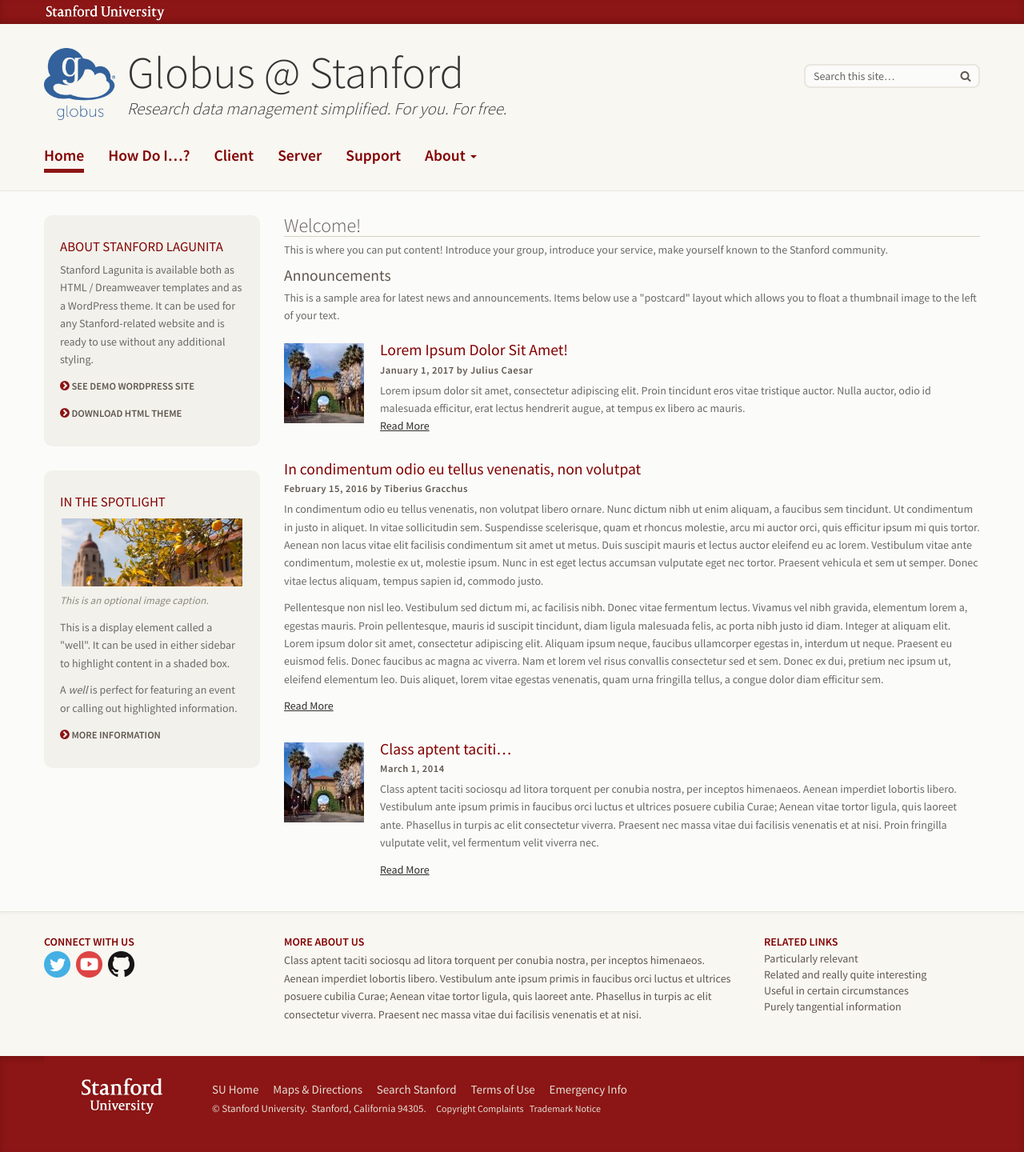
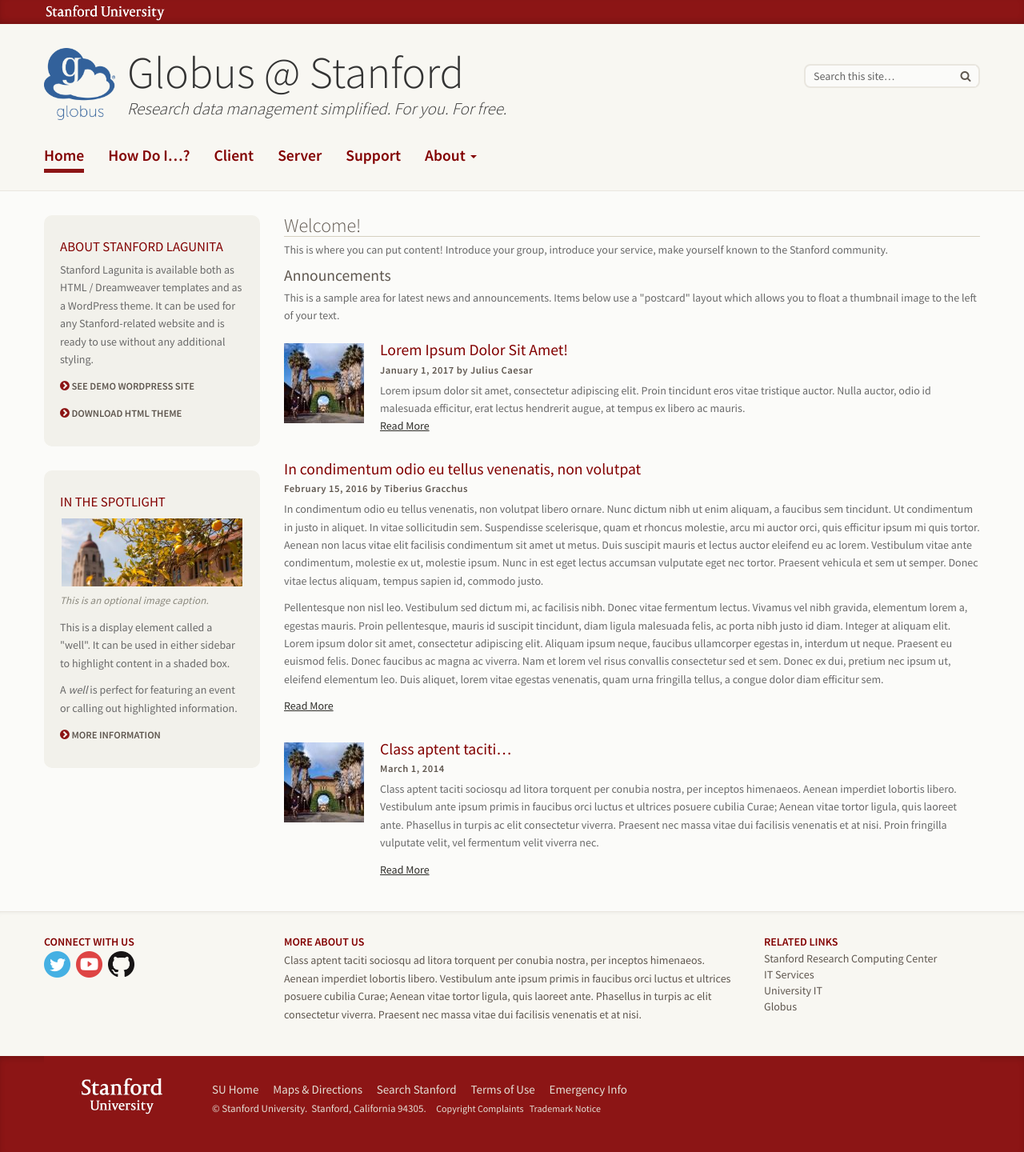
Before and after one commit to stanford-rc/globus.stanford.edu, a Jekyll site: the page built from index.html, in a window 1280 px wide. Shown: the whole page at 80% size. Built offline with Jekyll 4.4.1, drawn with Linux system fonts in a browser that asks for light colours; nearby versions of some CDN libraries; the list of posts is cut into pages by our own code.

Commit message:
Fill in related links
We link to our site, the UIT site, and the Globus site

```diff
--- a/_includes/bottom-right.html
+++ b/_includes/bottom-right.html
@@ -4,8 +4,8 @@ It is best used to provide links to related content.
 {% endcomment %}
 <h3>Related Links</h3>
 <ul>
-  <li><a href="#">Particularly relevant</a></li>
-  <li><a href="#">Related and really quite interesting</a></li>
-  <li><a href="#">Useful in certain circumstances</a></li>
-  <li><a href="#">Purely tangential information</a></li>
+  <li><a href="https://srcc.stanford.edu/">Stanford Research Computing Center</a></li>
+  <li><a href="https://uit.stanford.edu/organization/it-services">IT Services</a></li>
+  <li><a href="https://uit.stanford.edu">University IT</a></li>
+  <li><a href="https://www.globus.org/">Globus</a></li>
 </ul>
```
